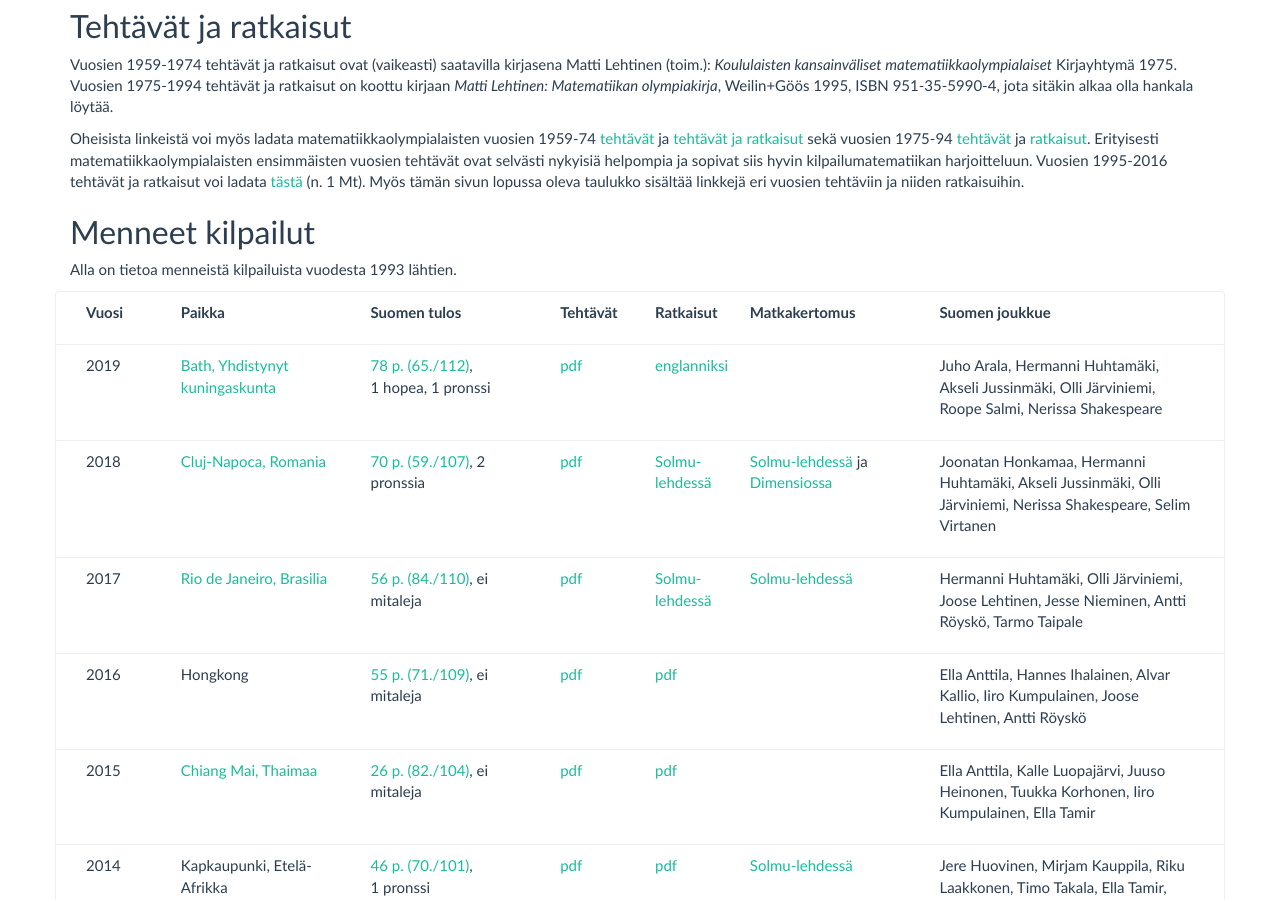
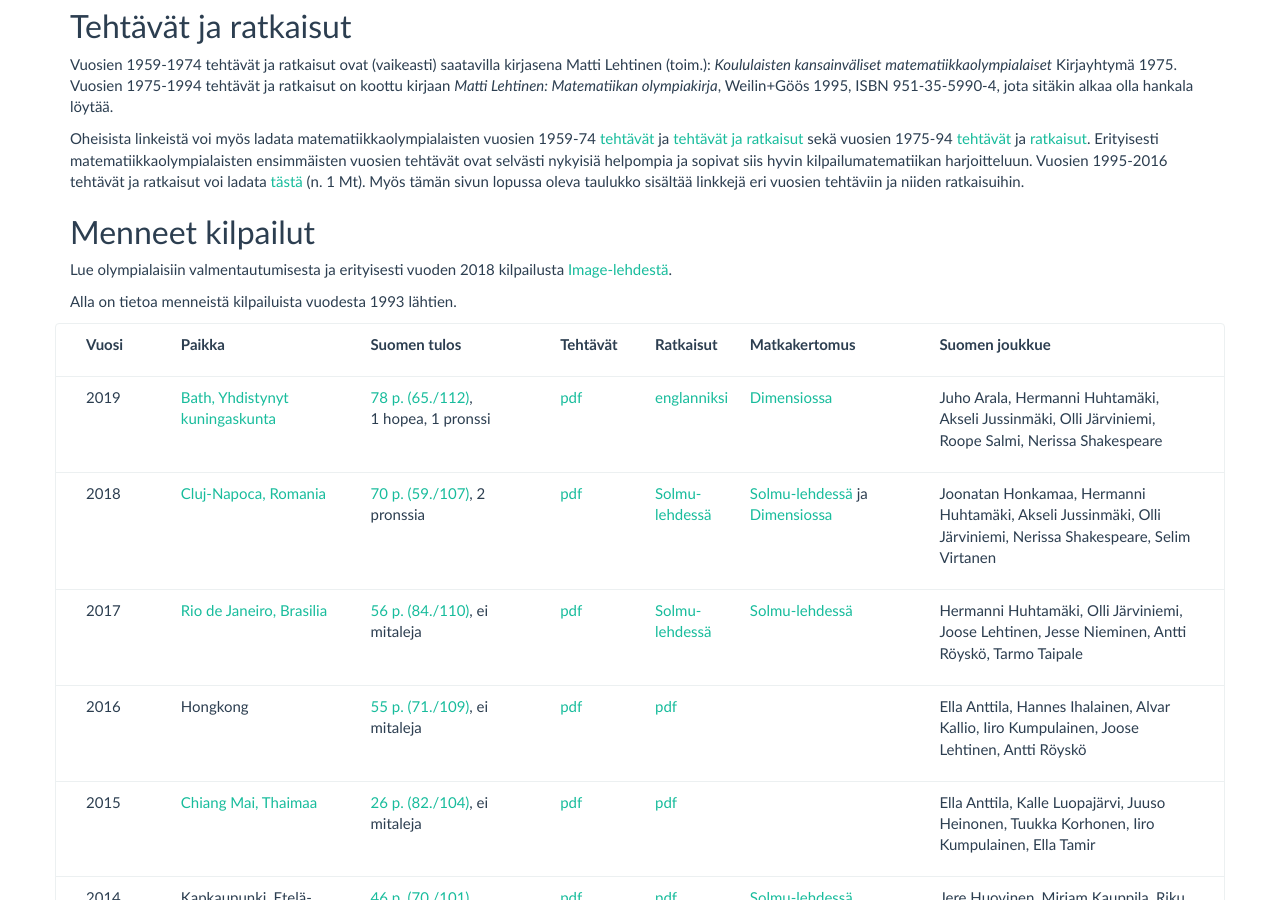
Before and after one commit to matematiikkakilpailut/matematiikkakilpailut.github.io, a Jekyll site: the page built from IMO/index.md, in a window 1280 px wide and 900 px high, scrolled down 572 px. Built offline with Jekyll 4.4.1, drawn with Linux system fonts in a browser that asks for light colours.

Commit message:
Update index.md
matkakertomus 2019

```diff
--- a/IMO/index.md
+++ b/IMO/index.md
@@ -19,7 +19,7 @@ kilpailut:
     sijoitus: "[78 p. (65./112)](https://www.imo-official.org/year_country_r.aspx?year=2019), 1 hopea, 1 pronssi"
     tehtavat: "[pdf](2019/teht2019.pdf)"
     ratkaisut: "[englanniksi](2019/sol2019.pdf)"
-    muuta: ""
+    muuta: "[Dimensiossa](https://www.dimensiolehti.fi/kansainvaliset-matematiikkaolympialaiset-imo-2019/)"
     edustajat: "Juho Arala, Hermanni Huhtamäki, Akseli Jussinmäki, Olli Järviniemi, Roope Salmi, Nerissa Shakespeare"
   - vuosi: "2018"
     paikka: "[Cluj-Napoca, Romania](http://www.imo2018.org/)"
@@ -319,6 +319,9 @@ hopeamitalilla, Salmi pronssimitalilla sekä Arala ja Jussinmäki kunniamaininno
 
 ## Menneet kilpailut
 
+Lue olympialaisiin valmentautumisesta ja erityisesti vuoden
+2018 kilpailusta [Image-lehdestä](https://www.apu.fi/artikkelit/laske-kovempaa).
+
 Alla on tietoa menneistä kilpailuista vuodesta 1993 lähtien.
 
 {% comment %}
```
